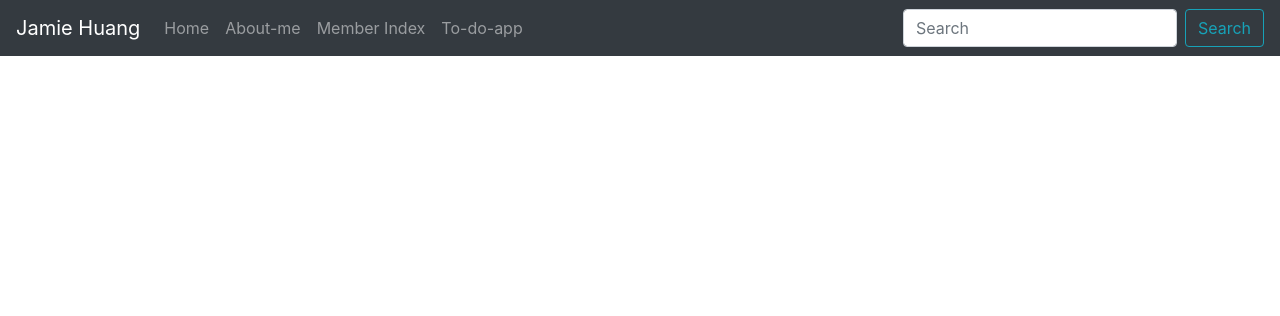
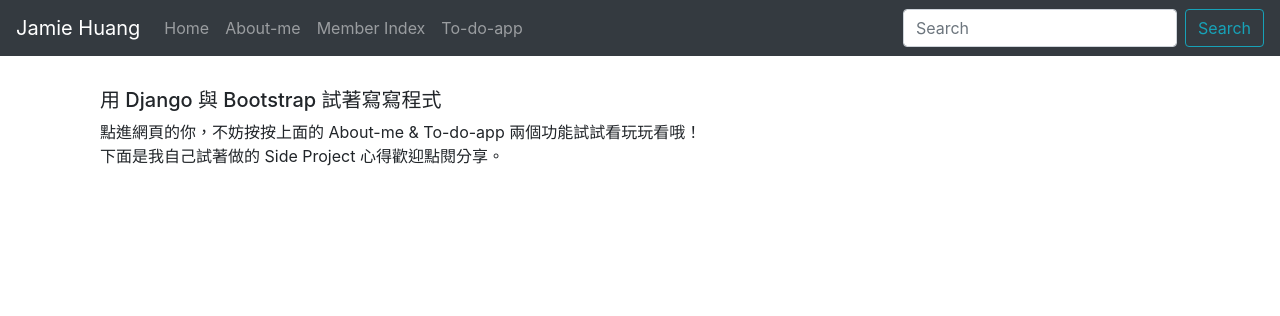
Before and after one commit to jamie328/Upload_heroku_jamie_website, a Django app: page /index/ in a window 1280 px wide. Shown: the top 316 px of the page. Run offline with Django 3.2, Linux system fonts and the light colour scheme; data that the repository does not hold is empty; some libraries are stand-ins or nearby versions.

Commit message:
blog update

```diff
--- a/templates/myapp/index.html
+++ b/templates/myapp/index.html
@@ -8,19 +8,29 @@
     <meta charset="utf-8">
     <title>
         <!-- 套boostrap 但title 是自己的 -->
-    {% block title %} Jamie Huang 的首頁 {% endblock %}
+    {% block title %} Jamie Huang 的自學程式小部落格 {% endblock %}
     </title>
 
 </head>
 <body>
+        <br/>
+        <div class="container-fluid">
+          <div class="media-body">
+              <h5 class="mt-2"> 用 Django 與 Bootstrap 試著寫寫程式 </h5>
+              <li class = "media">
+                  點進網頁的你，不妨按按上面的 About-me & To-do-app 兩個功能試試看玩玩看哦！
+              </li>
+              <li class = "media">
+                  下面是我自己試著做的 Side Project 心得歡迎點閱分享。
+              </li>
+          </div></div>
     <br/>
         {% for art in articles_all %}
-        <div class = "row">
-            <div class="col-sm-6">
+            <div class="col-sm-9">
                 <h3>
                     {{ art.Title }}
                 </h3>
-                <div class="card" style="width: 24rem;">
+                <div class="card" style="width: 35 rem;">
                     <img src="{% static art.Image %}" class="card-img-top" alt="{{ art.Title }}">
                     <div class="card-body">
                         <p class="card-text">
@@ -30,7 +40,8 @@
                     </div>
                 </div>
                 </div>
-                    <div>
+                <br/>
+                <hr>
         {% endfor %}
 <!--          <div class="col-sm-6">-->
 <!--    <h3>-->
```
Also changed, not shown: templates/myapp/about.html (+8 -3 lines).
